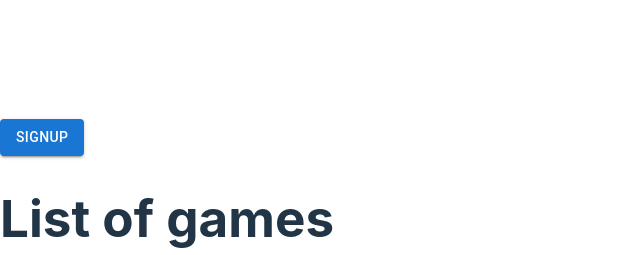
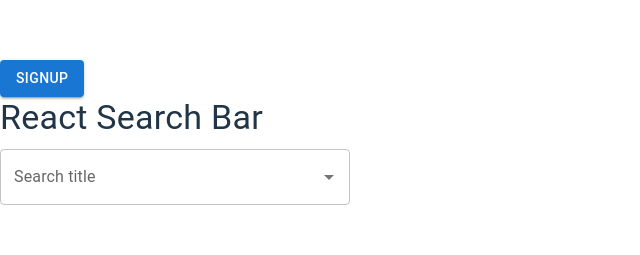
Before and after one commit to FuriousGopher/konan_gaming_full_stack_front, a React (Vite) app: page / in a window 1280 px wide. Shown: the part 178-433 px from the top of the page, without its empty margins (0-640 px from the left). Built offline with nearby package versions, Linux system fonts and the light colour scheme; no server answers.

Commit message:
start of search bar

```diff
--- a/src/App.tsx
+++ b/src/App.tsx
@@ -4,6 +4,7 @@ import { BASE_URL, getGamaData } from './apis/api';
 import { GameData } from './models/GameModel.ts';
 import { Button } from '@mui/material';
 import ModalDialog from './components/registration/registration.tsx';
+import SearchBar from './components/search-bar/search-bar.tsx';
 
 function App() {
   const [games, setGames] = useState([] as GameData[]);
@@ -24,7 +25,6 @@ function App() {
   const fetchGamesData = async () => {
     try {
       const gameData = await getGamaData();
-      console.log(gameData);
       if (Array.isArray(gameData)) {
         setGames(gameData);
       } else {
@@ -43,6 +43,9 @@ function App() {
           Signup
         </Button>
         <ModalDialog open={open} handleClose={handleClose} />
+      </div>
+      <div>
+        <SearchBar />
       </div>
       <div className="App">
         <h1 className="main tile">List of games</h1>
--- /dev/null
+++ b/src/components/search-bar/search-bar.tsx
@@ -0,0 +1,30 @@
+import { Autocomplete, TextField, Typography } from '@mui/material';
+import { useState } from 'react';
+
+const SearchBar = () => {
+  const [list, setList] = useState([]);
+
+  return (
+    <>
+      <Typography variant="h4" component={'h1'}>
+        React Search Bar
+      </Typography>
+      <Autocomplete
+        disablePortal
+        id="combo-box-demo"
+        renderInput={(params) => (
+          <TextField
+            {...params}
+            label="Search title"
+            sx={{
+              width: 350,
+              margin: '10px auto',
+            }}
+          />
+        )}
+      />
+    </>
+  );
+};
+
+export default SearchBar;
```
Also changed, not shown: src/components/search-bar/search-bar.css (added).
